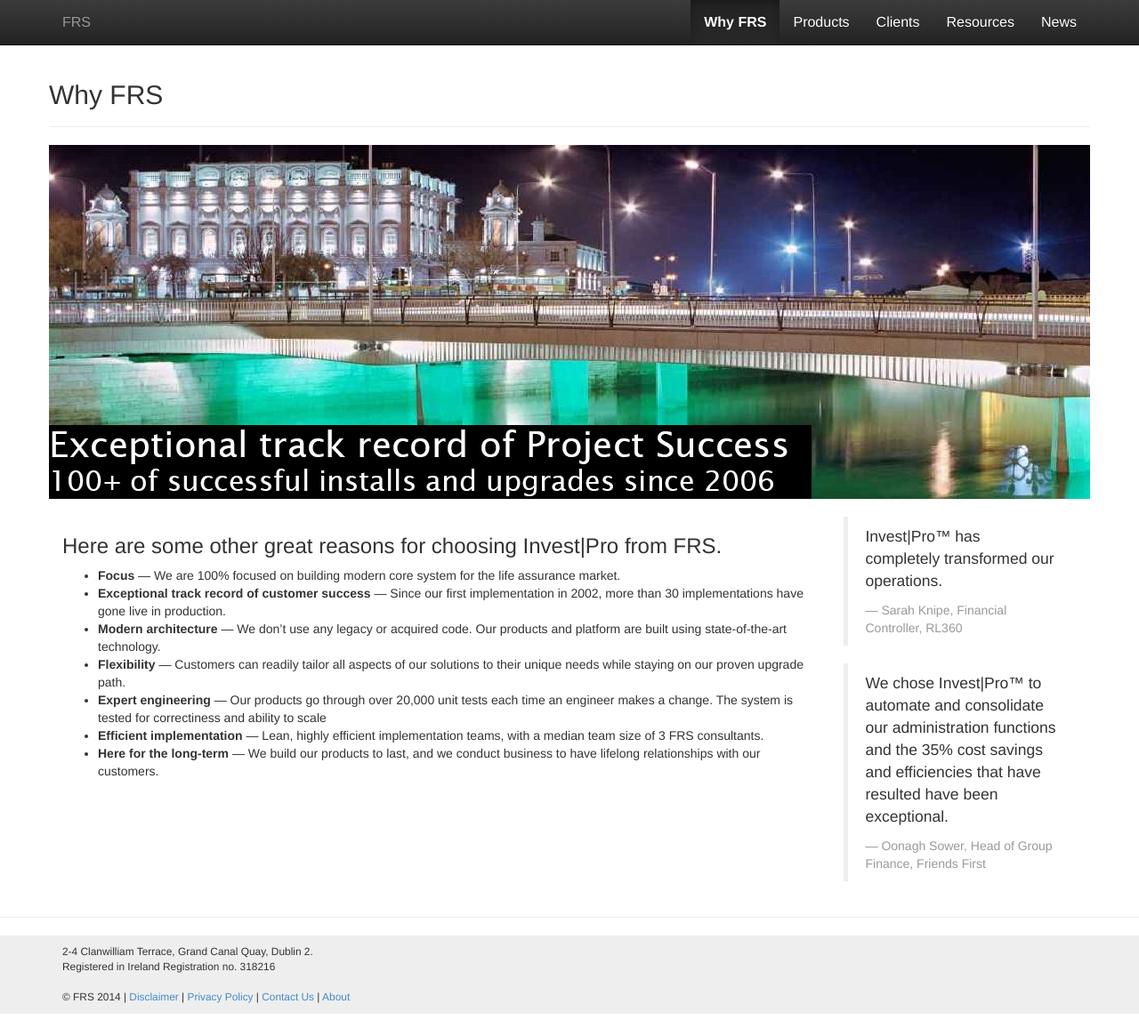
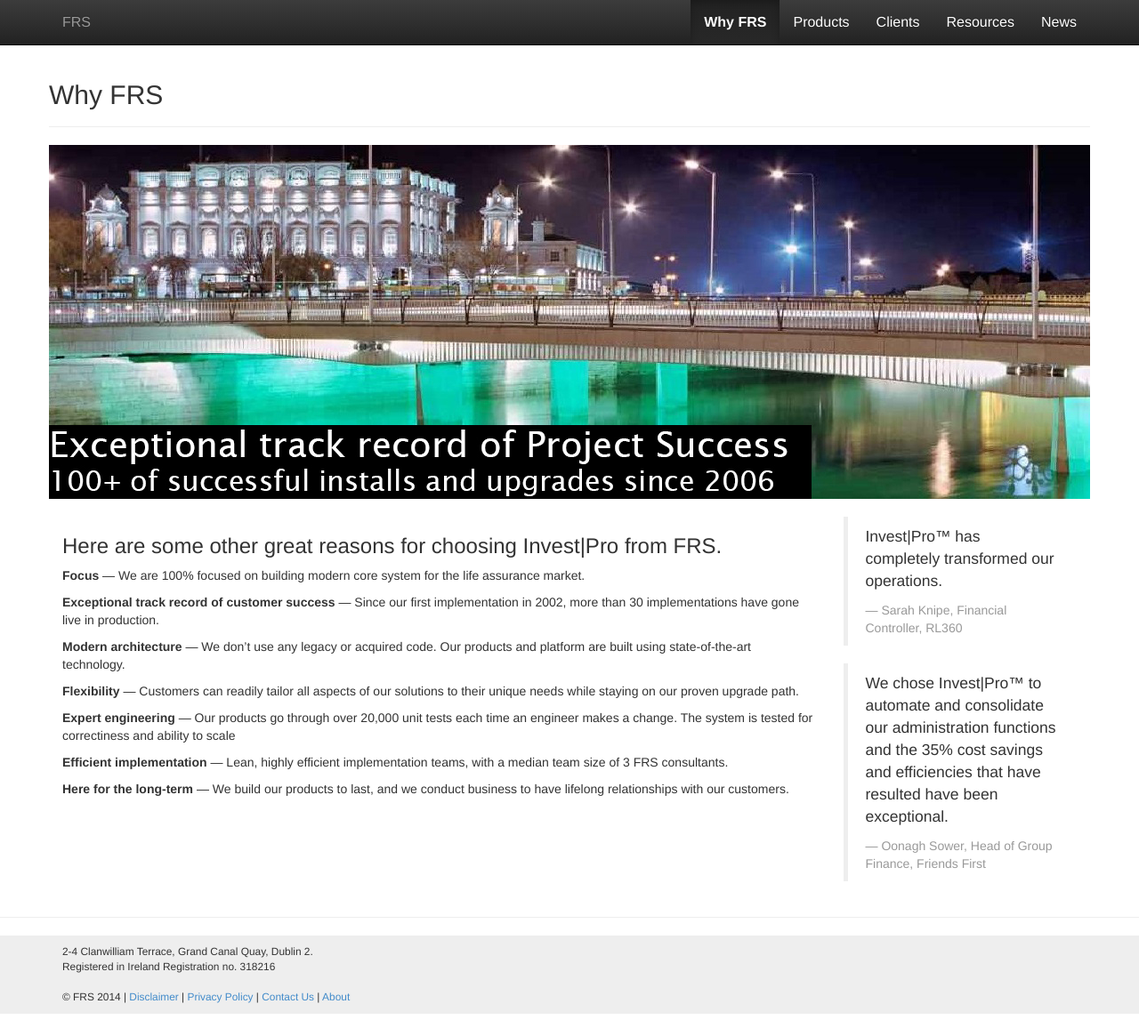
Before and after one commit to frsltd/frs, a Jekyll site: the page built from why_frs.html, in a window 1280 px wide and 1165 px high. Shown: the whole window at 89% size. Built offline with Jekyll 4.4.1, drawn with Linux system fonts in a browser that asks for light colours; nearby versions of some CDN libraries; Markdown is read by kramdown in place of the engine named in the settings.

Commit message:
removing bullets on why page

```diff
--- a/why_frs.html
+++ b/why_frs.html
@@ -8,15 +8,13 @@ header-image: bridge2_1170x400a.jpg
 <div class="col-md-9">
 
 	<h3>Here are some other great reasons for choosing Invest|Pro from FRS.</h3>
-	<ul>
-		<li><b>Focus</b> — We are 100% focused on building modern core system for the life assurance market.</li>
-		<li><b>Exceptional track record of customer success</b> — Since our first implementation in 2002, more than 30 implementations have gone live in production.</li>
-		<li><strong>Modern architecture</strong> — We don’t use any legacy or acquired code. Our products and platform are built using state-of-the-art technology.</li>
-		<li><strong>Flexibility</strong> — Customers can readily tailor all aspects of our solutions to their unique needs while staying on our proven upgrade path.</li>
-		<li><strong>Expert engineering</strong> — Our products go through over 20,000 unit tests each time an engineer makes a change. The system is tested for correctiness and ability to scale</li>
-		<li><strong>Efficient implementation</strong> — Lean, highly efficient implementation teams, with a median team size of 3 FRS consultants.</li>
-		<li><strong>Here for the long-term</strong> — We build our products to last, and we conduct business to have lifelong relationships with our customers.</li>
-	</ul>
+		<p><b>Focus</b> — We are 100% focused on building modern core system for the life assurance market.</p>
+		<p><b>Exceptional track record of customer success</b> — Since our first implementation in 2002, more than 30 implementations have gone live in production.</p>
+		<p><strong>Modern architecture</strong> — We don’t use any legacy or acquired code. Our products and platform are built using state-of-the-art technology.</p>
+		<p><strong>Flexibility</strong> — Customers can readily tailor all aspects of our solutions to their unique needs while staying on our proven upgrade path.</p>
+		<p><strong>Expert engineering</strong> — Our products go through over 20,000 unit tests each time an engineer makes a change. The system is tested for correctiness and ability to scale</p>
+		<p><strong>Efficient implementation</strong> — Lean, highly efficient implementation teams, with a median team size of 3 FRS consultants.</p>
+		<p><strong>Here for the long-term</strong> — We build our products to last, and we conduct business to have lifelong relationships with our customers.</p>
 </div>
 <div class="col-md-3">
 	{% for quote in site.data.quotes %}
```
Also changed, not shown: css/bootstrap-theme.css.
